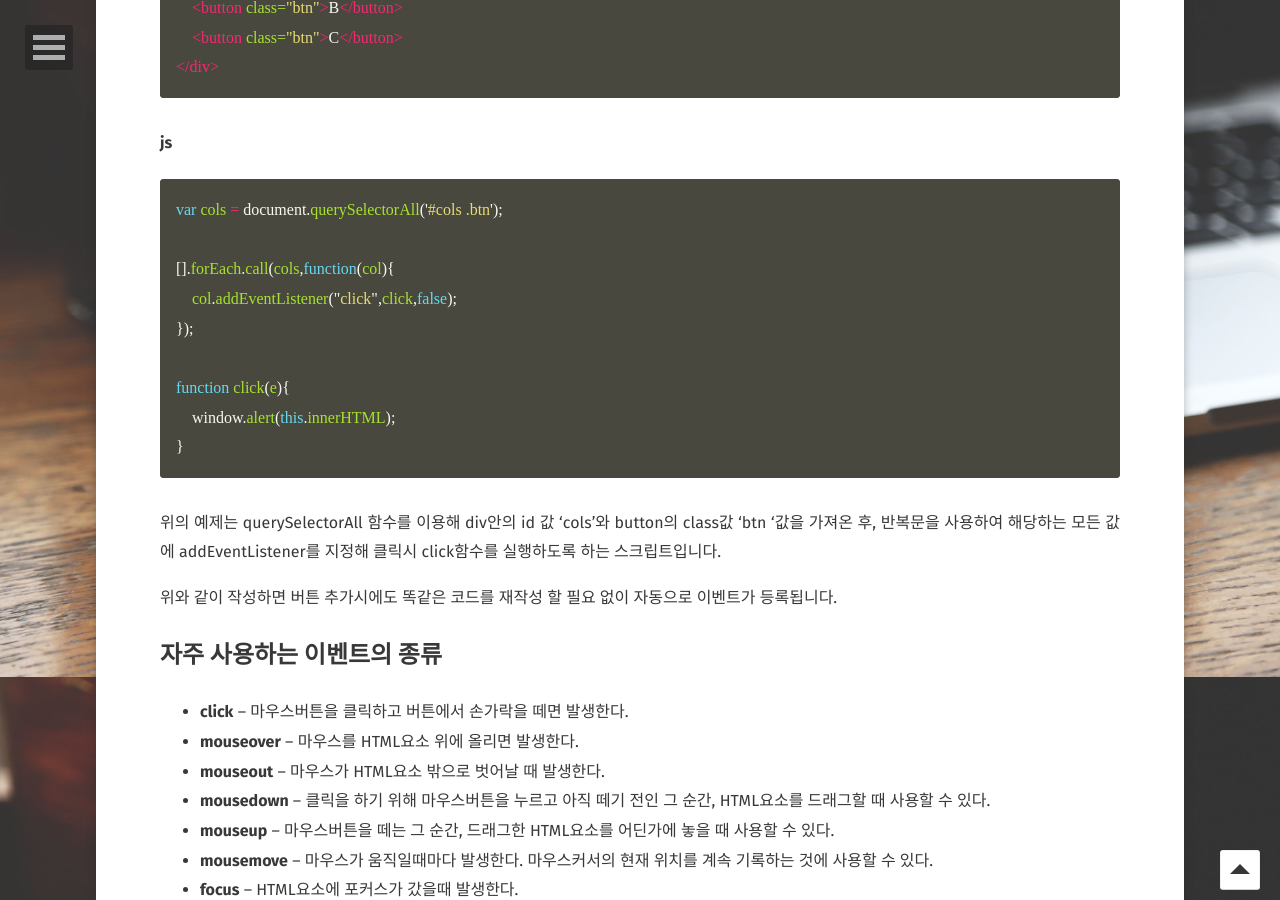
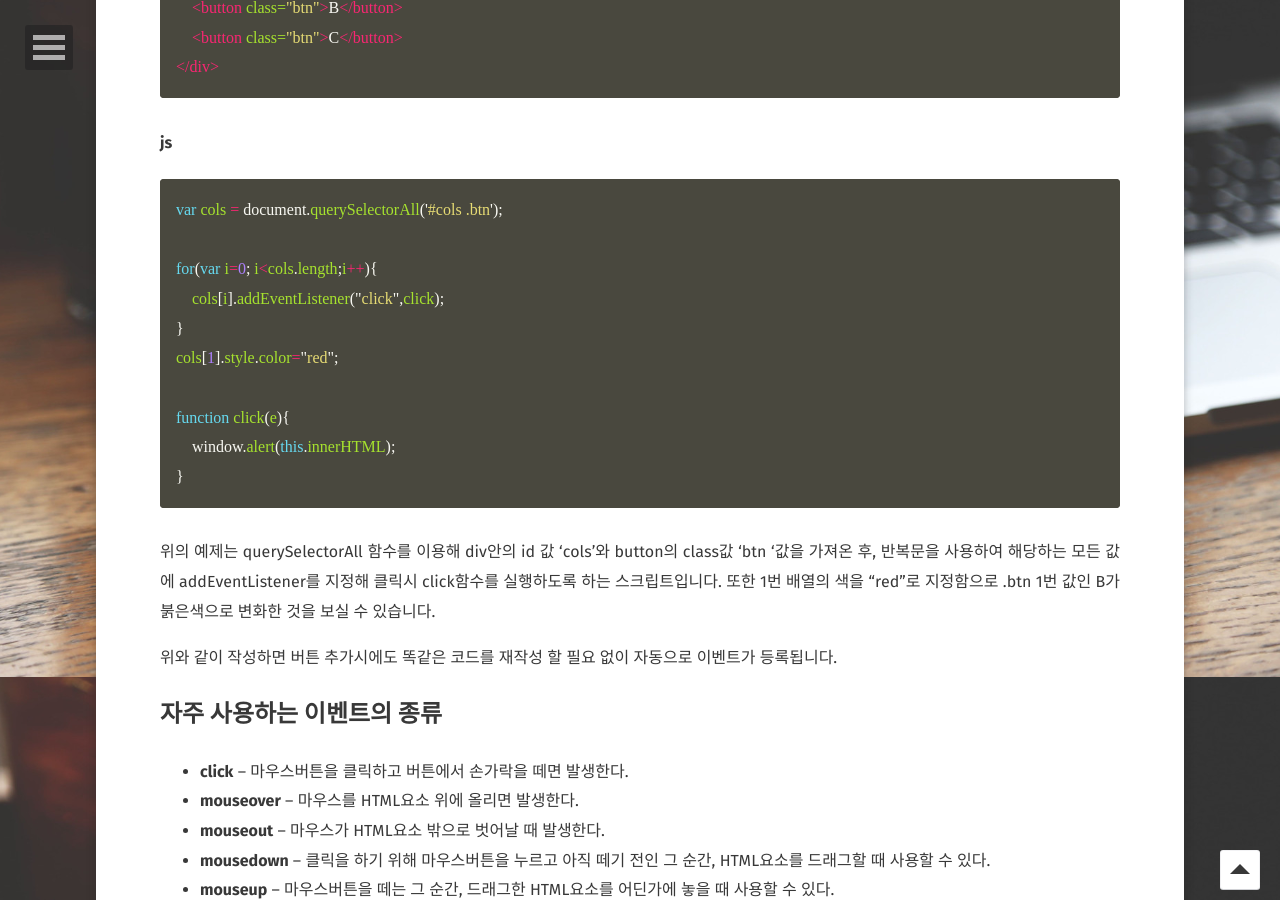
Before and after one commit to Kyounghwan01/lala, a Jekyll site: the page built from _posts/2019-04-28-JS-addEventListener.md, in a window 1280 px wide and 900 px high, scrolled down 1123 px. Built offline with Jekyll 4.4.1, drawn with Linux system fonts in a browser that asks for light colours; some web fonts are replaced; some of the changed text lies outside the part shown.

Commit message:
Update 2019-04-28-JS-addEventListener.md

````diff
--- a/_posts/2019-04-28-JS-addEventListener.md
+++ b/_posts/2019-04-28-JS-addEventListener.md
@@ -39,9 +39,10 @@
 ```js
 var cols = document.querySelectorAll('#cols .btn');
 
-[].forEach.call(cols,function(col){
-    col.addEventListener("click",click,false);
-});
+for(var i=0; i<cols.length;i++){
+    cols[i].addEventListener("click",click);
+}
+cols[1].style.color="red";
 
 function click(e){
     window.alert(this.innerHTML);
@@ -49,6 +50,7 @@
 ```
 
 위의 예제는 querySelectorAll 함수를 이용해 div안의 id 값 'cols'와 button의 class값 'btn '값을 가져온 후, 반복문을 사용하여 해당하는 모든 값에 addEventListener를 지정해 클릭시 click함수를 실행하도록 하는 스크립트입니다.
+또한 1번 배열의 색을 "red"로 지정함으로 .btn 1번 값인 B가 붉은색으로 변화한 것을 보실 수 있습니다.
 
 위와 같이 작성하면 버튼 추가시에도 똑같은 코드를 재작성 할 필요 없이 자동으로 이벤트가 등록됩니다.
 
````
